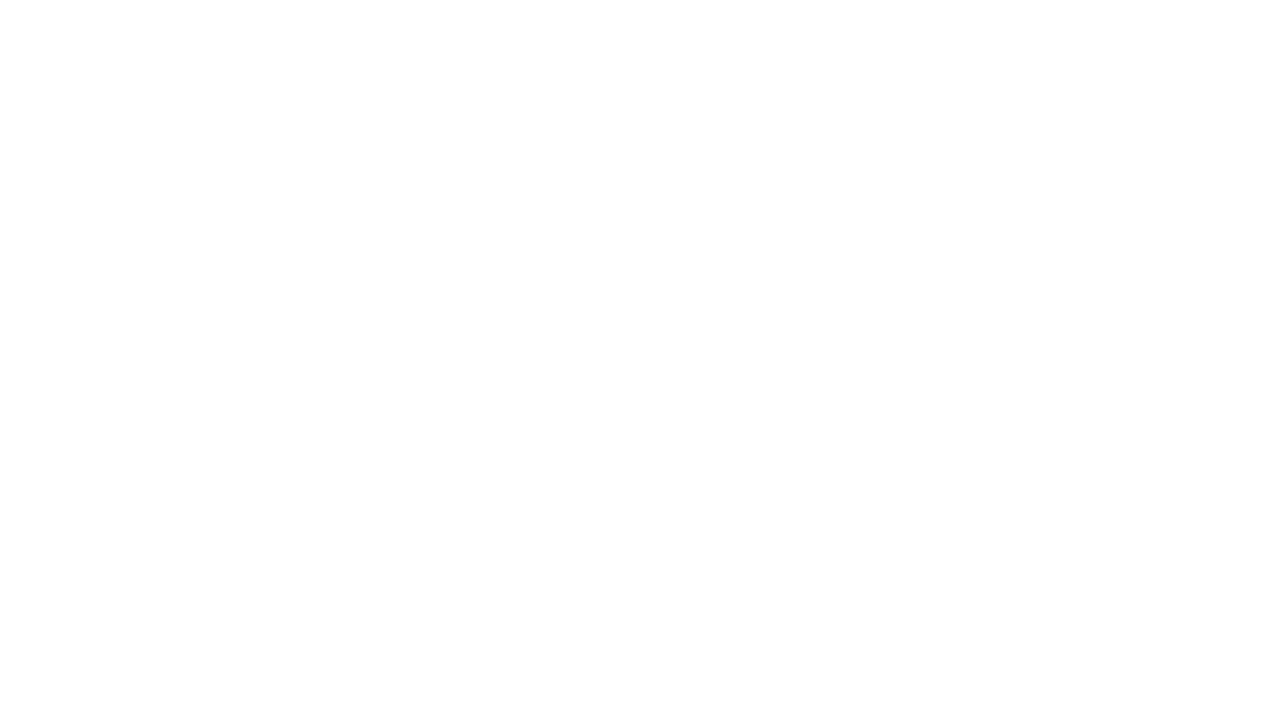
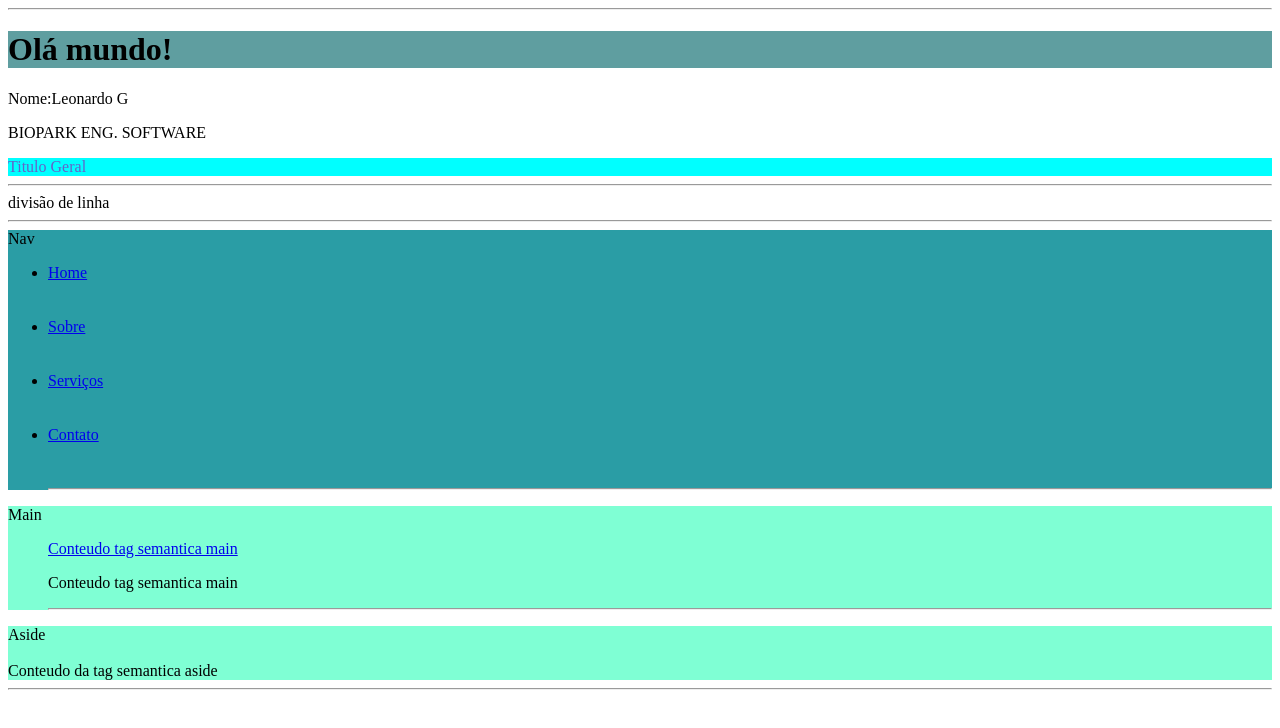
Before and after one commit to Leonardo-gg/estrutura-basica-html, a plain HTML site: page index.html in a window 1280 px wide. Drawn offline with Linux system fonts and the light colour scheme.

Commit message:
Primeiro commit

```diff
--- a/index.html
+++ b/index.html
@@ -1,11 +1,49 @@
 <!DOCTYPE html>
-<html lang="en">
-<head>
-    <meta charset="UTF-8">
-    <meta name="viewport" content="width=device-width, initial-scale=1.0">
-    <title>Document</title>
-</head>
-<body>
+<html lang="pt-br">
+  <head>
+    <title>Pagina teste</title>
+    <meta charset="utf-8">
 
-</body>
+
+  </head>
+  <body>
+    <hr></hr>
+    <h1 style="background-color: cadetblue;">Olá mundo!
+
+    </h1>
+    <p style="background-position: 0ch;">Nome:Leonardo G</p>
+    BIOPARK ENG. SOFTWARE
+    <P></P>
+
+    <form action="Titulo">
+    </form>
+   <main style="background-color: aqua; color: rgb(99, 99, 201);"> Titulo Geral </main>
+   <hr></hr>
+   <main> divisão de linha</main>
+   <hr></hr>
+   <nav style="background-color: rgb(42, 157, 165);">Nav
+   <ul>
+   <li><a href="#">Home</a></li>
+   <br></br>
+   <li><a href="#">Sobre</a></li>
+   <br></br>
+   <li><a href="#">Serviços</a></li>
+   <br></br>
+   <li><a href="#">Contato</a></li>
+   <br></br>
+   <hr></hr>
+   </ul>
+</nav>
+<main style="background-color: aquamarine;">Main
+<ol><a href="#">Conteudo tag semantica main</a>
+<p>Conteudo tag semantica main</p>
+<hr></hr>
+</ol>
+</main>
+<aside> <main style="background-color: aquamarine;"></mainstyle>Aside
+    <br></br> Conteudo da tag semantica aside
+</main>
+<hr></hr>
+</aside>
+  </body>
 </html>
```
